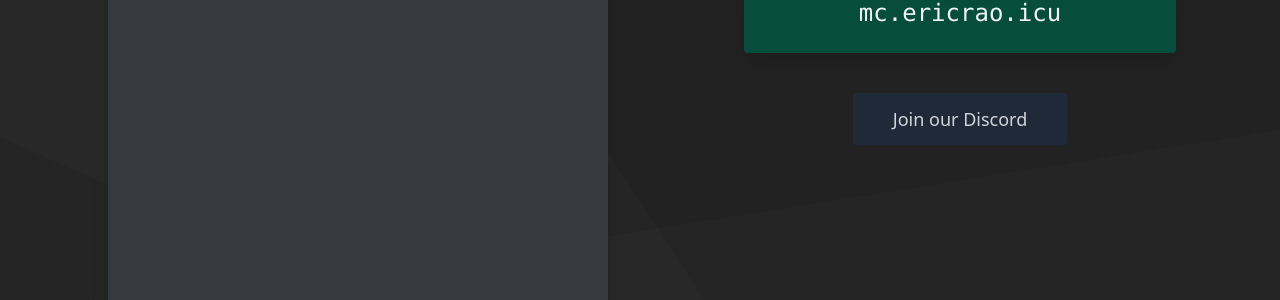
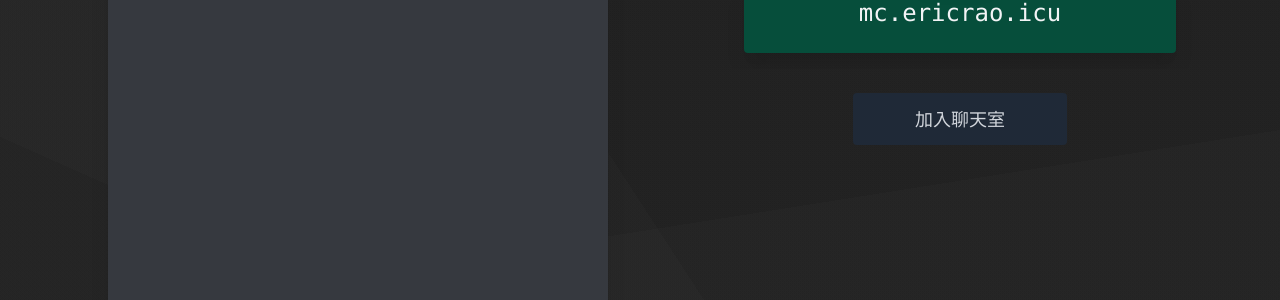
Before and after one commit to ItsEricRao/smp, a Jekyll site: the page built from docs/index.md, in a window 1280 px wide. Shown: the part 523-823 px from the top of the page. Built offline with Jekyll 4.4.1, drawn with Linux system fonts in a browser that asks for light colours; a script that is not in the unit is left out; comment, search, counter and statistics services are not loaded.

Commit message:
Update home.html

```diff
--- a/docs/_layouts/home.html
+++ b/docs/_layouts/home.html
@@ -21,7 +21,7 @@ layout: default
 
         <a href="{{ site.discordInvite }}" rel="noopener">
             <button class="w-4/5 md:w-1/2 xl:w-1/3 mb-2 bg-gray-800 hover:bg-teal-800 text-gray-300 hover:text-gray py-3 px-4 text-lg rounded transition duration-200 ccdiscordjoinpre">
-                <span class="ccdiscordjoin">Join our Discord</span>
+                <span class="ccdiscordjoin">加入聊天室</span>
             </button>
         </a>
     </div>
@@ -60,5 +60,5 @@ layout: default
 
 <!-- set up clipboardjs and snackbar confirmation -->
 <script src="https://unpkg.com/clipboard@2/dist/clipboard.min.js"></script>
-<div id="snackbar" class="text-gray-100 bg-green-900 p-3 rounded shadow-xl">Copied!</div>
+<div id="snackbar" class="text-gray-100 bg-green-900 p-3 rounded shadow-xl">已复制IP！</div>
 <script type="text/javascript" src="{{ site.baseurl }}/assets/clipboard.js"></script>
```
